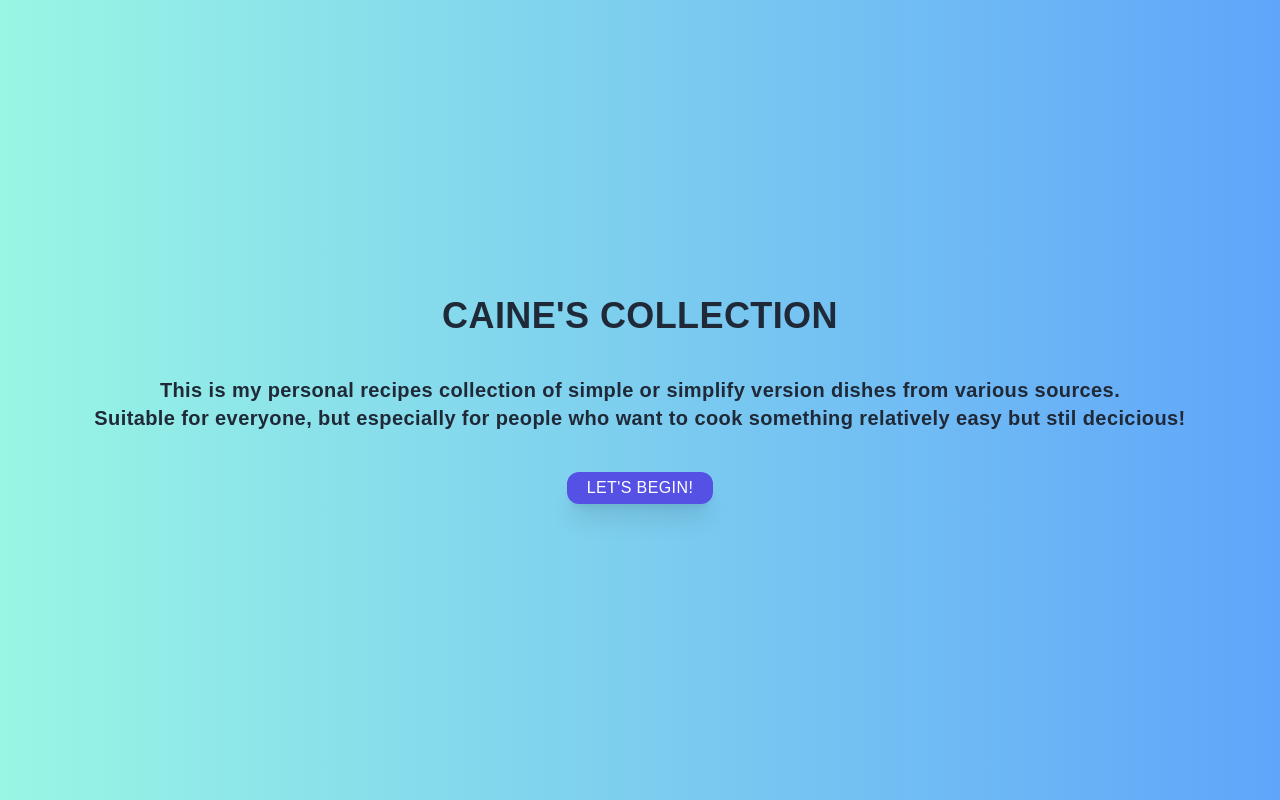
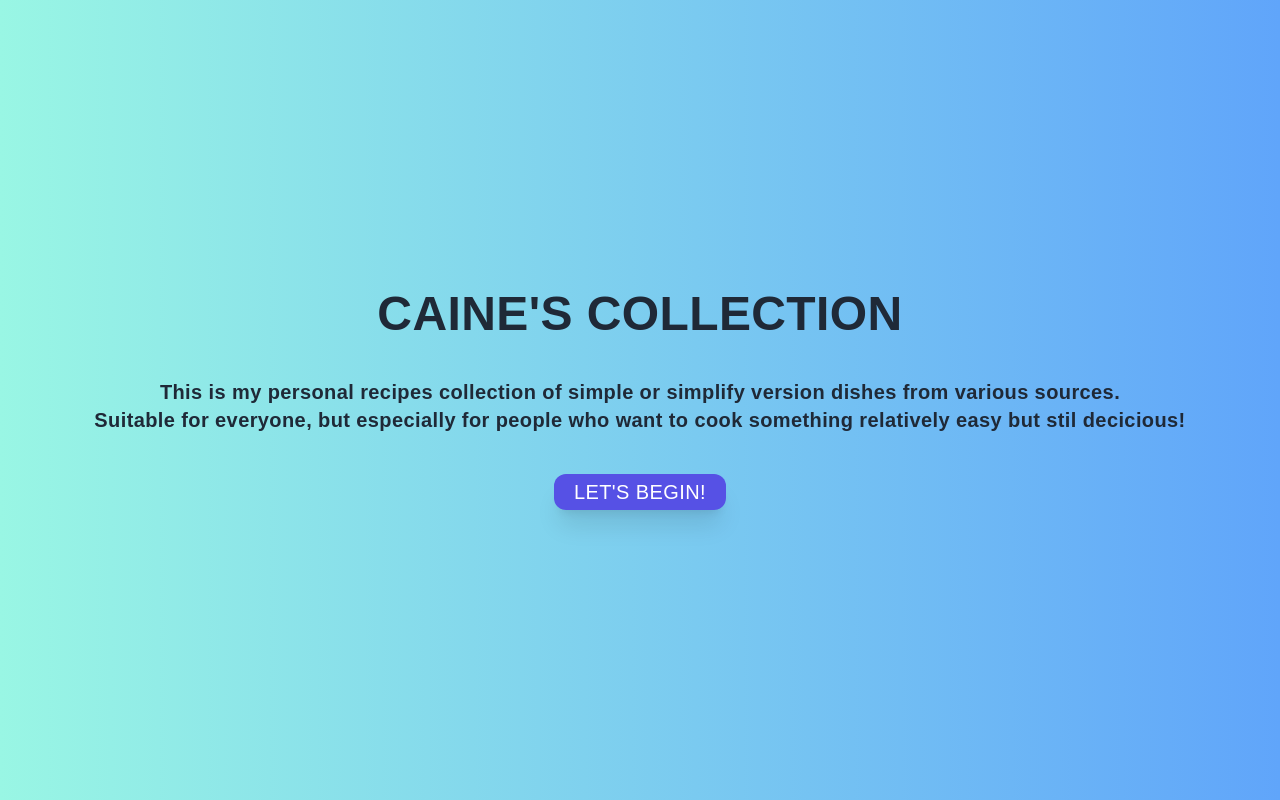
Before and after one commit to cainephung/recipes_collection2, a Next.js app in the folder collection/: page / in a window 1280 px wide. Built offline with nearby package versions, Linux system fonts and the light colour scheme.

Commit message:
set up some animations

```diff
--- a/collection/package.json
+++ b/collection/package.json
@@ -12,6 +12,7 @@
     "@next/font": "13.1.6",
     "eslint": "8.34.0",
     "eslint-config-next": "13.1.6",
+    "framer-motion": "^10.0.0",
     "next": "13.1.6",
     "react": "18.2.0",
     "react-dom": "18.2.0"
--- a/collection/src/pages/index.js
+++ b/collection/src/pages/index.js
@@ -2,6 +2,7 @@ import Head from 'next/head'
 import Image from 'next/image'
 import { Inter } from '@next/font/google'
 import Link from "next/link";
+import{motion} from "framer-motion"
 
 
 const inter = Inter({ subsets: ['latin'] })
@@ -15,9 +16,24 @@ export default function Home() {
       <main className='m-auto'>
         <div className='text-center justify-center '>
           <div>
-            <p className='font-black'> CAINE'S COLLECTION</p>
+          <motion.div initial='hidden' animate='visible' variants={{
+
+            hidden:{
+              scale: .8,
+              opacity: 0
+            },
+            visible:{
+              scale: 1,
+              opacity: 1,
+              transition:{
+                delay: .7
+              }
+            },
+          }}>
+            <p className='font-black text-5xl'> CAINE'S COLLECTION</p>
+            </motion.div>
             <p className=' text-sm font-bold md:text-xl p-10'> This is my personal recipes collection of simple or simplify version dishes from various sources.<br/>Suitable for everyone, but especially for people who want to cook something relatively easy but stil decicious!</p>
-            <Link href='/'><button className='cursor-pointer px-5 py-1'>Let's Begin!</button>
+            <Link href='/list'><button className=' text-xl cursor-pointer px-5 py-1'>Let's Begin!</button>
             </Link>
           </div>
 
--- a/collection/src/pages/list.js
+++ b/collection/src/pages/list.js
@@ -9,10 +9,6 @@ import hns from '../pics/hns.png'
 import bs from '../pics/bs.png'
 
 
-
-
-
-
 const inter = Inter({ subsets: ['latin'] })
 
 const List =() => {
@@ -20,14 +16,14 @@ const List =() => {
     return (
     <div id='Skills' className='w-full pt-16'>
     <div className='max-w-[1240px] mx-auto px-2 py-16'>
-        <p className='text-3xl text-center tracking-widest uppercase text-[#5651e5] font-black'>Recipes</p>
-        <div className='grid md:grid-cols-2 lg:grid-cols-3 gap-20 pt-10'>
+        <p className='text-4xl text-center tracking-widest uppercase text-[#5651e5] font-black animate-ping-slow'>Recipes</p>
+        <div className='grid md:grid-cols-2 lg:grid-cols-3 justify-between gap-20 pt-10'>
 
         <div className='p-6 shadow-xl rounded-xl hover:scale-105 ease-in duration-300'>
         <div className='grid grid-col-2 gap-4 justify-center items-center'>
 
-            <div className='flex flex-col items-center justify-center font-bold'>
-                <h3 className='text-sm'>Loco Moco</h3>
+            <div className='flex flex-col items-center justify-center font-black'>
+                <h3 className='text-lg'>Loco Moco</h3>
             </div>
 
             <div className='m-auto'>
@@ -35,7 +31,7 @@ const List =() => {
             </div>
 
             <div className='flex flex-col items-center justify-center font-black'>
-                <Link href='/list'>
+                <Link href='/'>
                     <button className='py-2 px-4'>More</button>
                 </Link>
             </div>
@@ -47,8 +43,8 @@ const List =() => {
         <div className='p-6 shadow-2xl rounded-xl hover:scale-105 ease-in duration-300'>
         <div className='grid grid-col-2 gap-4 justify-center items-center'>
 
-            <div className='flex flex-col items-center justify-center font-bold'>
-                <h3 className='text-sm'>Korean Beef</h3>
+            <div className='flex flex-col items-center justify-center font-black'>
+                <h3 className='text-lg'>Korean Beef</h3>
             </div>
 
             <div className='m-auto'>
@@ -56,7 +52,7 @@ const List =() => {
             </div>
 
             <div className='flex flex-col items-center justify-center font-black'>
-                <Link href='/list'>
+                <Link href='/'>
                     <button className='py-2 px-4'>More</button>
                 </Link>
             </div>
@@ -67,8 +63,8 @@ const List =() => {
         <div className='p-6 shadow-2xl rounded-xl hover:scale-105 ease-in duration-300'>
         <div className='grid grid-col-2 gap-4 justify-center items-center'>
 
-            <div className='flex flex-col items-center justify-center font-bold'>
-                <h3 className='text-sm'>Tom Kha Gai</h3>
+            <div className='flex flex-col items-center justify-center font-black'>
+                <h3 className='text-lg'>Tom Kha Gai</h3>
             </div>
 
             <div className='m-auto'>
@@ -76,7 +72,7 @@ const List =() => {
             </div>
 
             <div className='flex flex-col items-center justify-center font-black'>
-                <Link href='/list'>
+                <Link href='/'>
                     <button className='py-2 px-4'>More</button>
                 </Link>
             </div>
@@ -87,8 +83,8 @@ const List =() => {
         <div className='p-6 shadow-2xl rounded-xl hover:scale-105 ease-in duration-300'>
         <div className='grid grid-col-2 gap-4 justify-center items-center'>
 
-            <div className='flex flex-col items-center justify-center font-bold'>
-                <h3 className='text-sm'>Hot & Sour Soup</h3>
+            <div className='flex flex-col items-center justify-center font-black'>
+                <h3 className='text-lg'>Hot & Sour Soup</h3>
             </div>
 
             <div className='m-auto'>
@@ -96,7 +92,7 @@ const List =() => {
             </div>
 
             <div className='flex flex-col items-center justify-center font-black'>
-                <Link href='/list'>
+                <Link href='/'>
                     <button className='py-2 px-4'>More</button>
                 </Link>
             </div>
@@ -107,8 +103,8 @@ const List =() => {
         <div className='p-6 shadow-2xl rounded-xl hover:scale-105 ease-in duration-300'>
         <div className='grid grid-col-2 gap-4 justify-center items-center'>
 
-            <div className='flex flex-col items-center justify-center font-bold'>
-                <h3 className='text-sm'>Beef Stew</h3>
+            <div className='flex flex-col items-center justify-center font-black'>
+                <h3 className='text-lg'>Beef Stew</h3>
             </div>
 
             <div className='m-auto'>
@@ -116,7 +112,7 @@ const List =() => {
             </div>
 
             <div className='flex flex-col items-center justify-center font-black'>
-                <Link href='/list'>
+                <Link href='/'>
                     <button className='py-2 px-4'>More</button>
                 </Link>
             </div>
--- a/collection/tailwind.config.js
+++ b/collection/tailwind.config.js
@@ -9,7 +9,23 @@ module.exports = {
     "./src/**/*.{js,ts,jsx,tsx}",
   ],
     theme: {
-    extend: {},
+    extend: {
+      keyframes: {
+        wiggle: {
+          '0%, 100%': { transform: 'rotate(-3deg)' },
+          '50%': { transform: 'rotate(3deg)' },
+        }
+      },
+      animation: {
+        'spin-slow': 'spin 1s linear 2',
+        'pulse-slow': 'pulse 1s linear 2',
+        'ping-slow': 'ping 1s linear 2',
+        'bounce-slow': 'bounce 1s linear 2',
+        wiggle: 'wiggle 1s ease-in-out infinite ',
+
+
+      }
+    },
   },
   plugins: [],
 }
```
Also changed, not shown: 1 other file (tests, documents, lock files or other folders).
